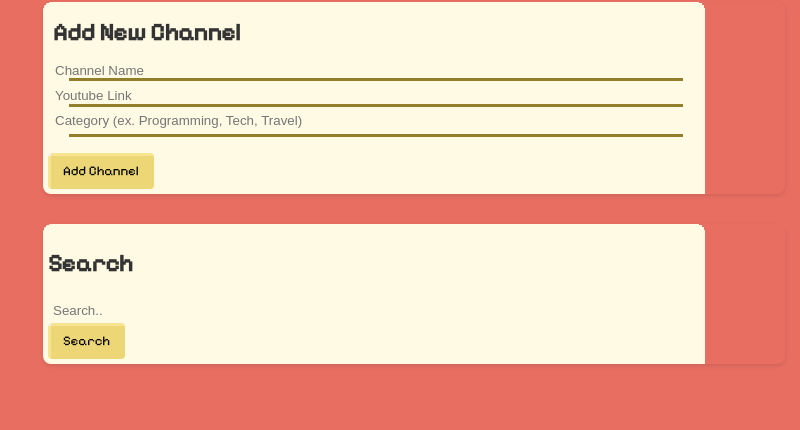
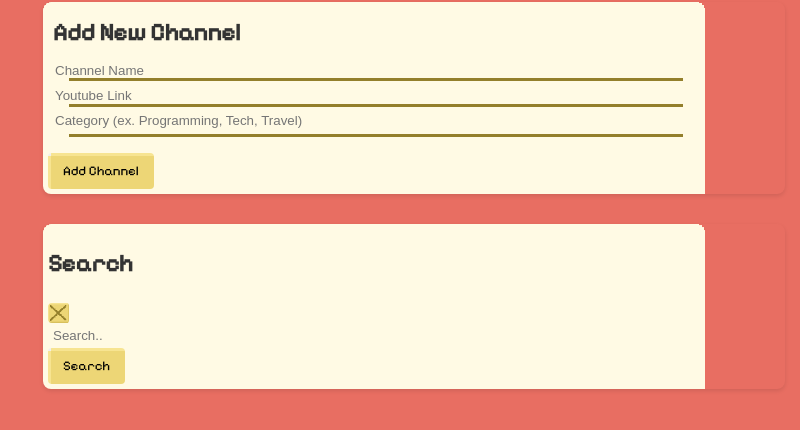
Before and after one commit to ViLinh27/myYoutubeFileCabinet, an Electron app: page index.html in a window 800 px wide. Shown: the part 190-620 px from the top of the page. Drawn offline with Linux system fonts and the light colour scheme; no server answers.

Commit message:
mess with search form to have proper looking exit button

```diff
--- a/index.css
+++ b/index.css
@@ -127,6 +127,7 @@ button:hover {
 
 /*--- search ---*/
 .search-form {
+    /* display:none; */
     background-image: url('./assets/searchform.png');
     background-repeat: no-repeat;
     padding: 5px;
@@ -134,6 +135,14 @@ button:hover {
     margin-bottom: 30px;
     box-shadow: 0 2px 4px rgba(0, 0, 0, 0.1);
     color: #937f2b;
+}
+
+#exit-search-btn{
+    background-image: url('./assets/buttons/exit-search-button.png');
+    background-size: contain;
+    background-repeat: no-repeat;
+    background-color: transparent;
+    border: none;
 }
 
 /*--- category folder---*/
--- a/index.html
+++ b/index.html
@@ -52,7 +52,11 @@
 
         <!--search form-->
         <div class="search-form">
-            <h2 class="search-form-heading">Search</h2>
+            <div>
+                <h2 class="search-form-heading">Search</h2>
+                <button id="exit-search-btn"></button>
+            </div>
+
             <input type="text" placeholder="Search..">
             <button id="searchBtn">Search</button>
         </div>
--- a/render.js
+++ b/render.js
@@ -11,6 +11,7 @@ const categoriesContainer = document.getElementById('categoriesContainer');
 //window controls:
 const exitbtn = document.getElementById("exit-btn");
 const minbtn = document.getElementById("min-btn");
+const searchbtn = document.getElementById("searchBtn");
 
 let channels = []; //in-memory array ot hold channel data
 
```
Also changed, not shown: assets/buttons/exit-search-button.png (added).
